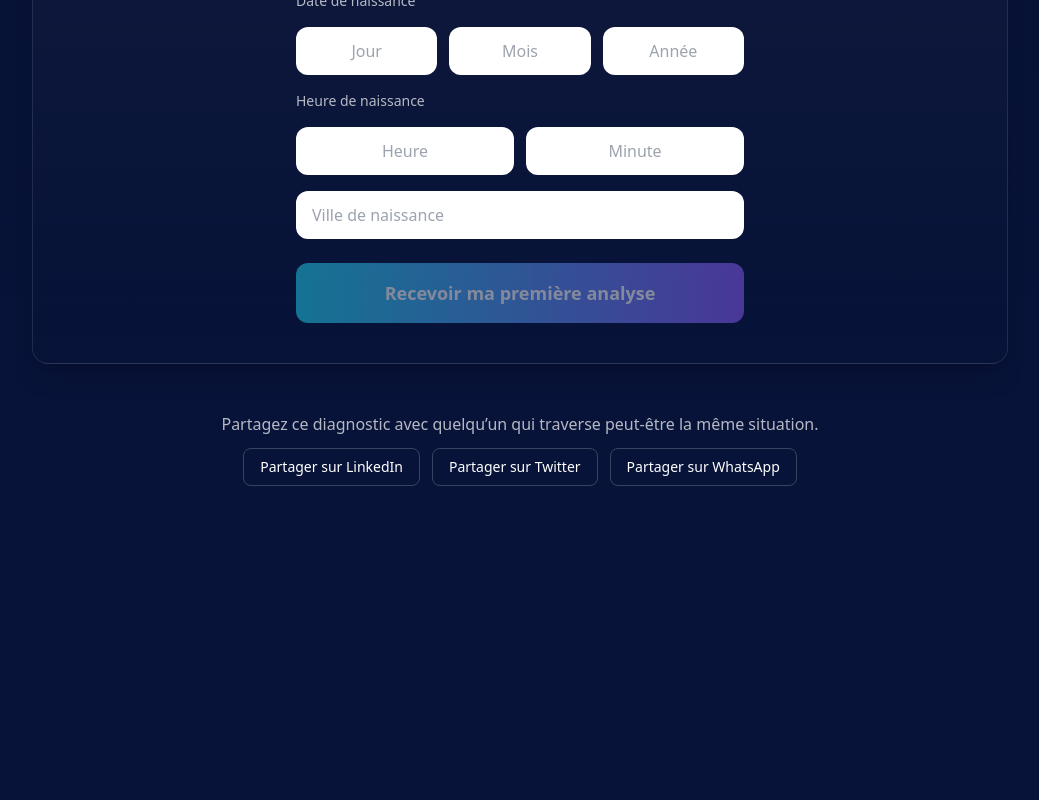
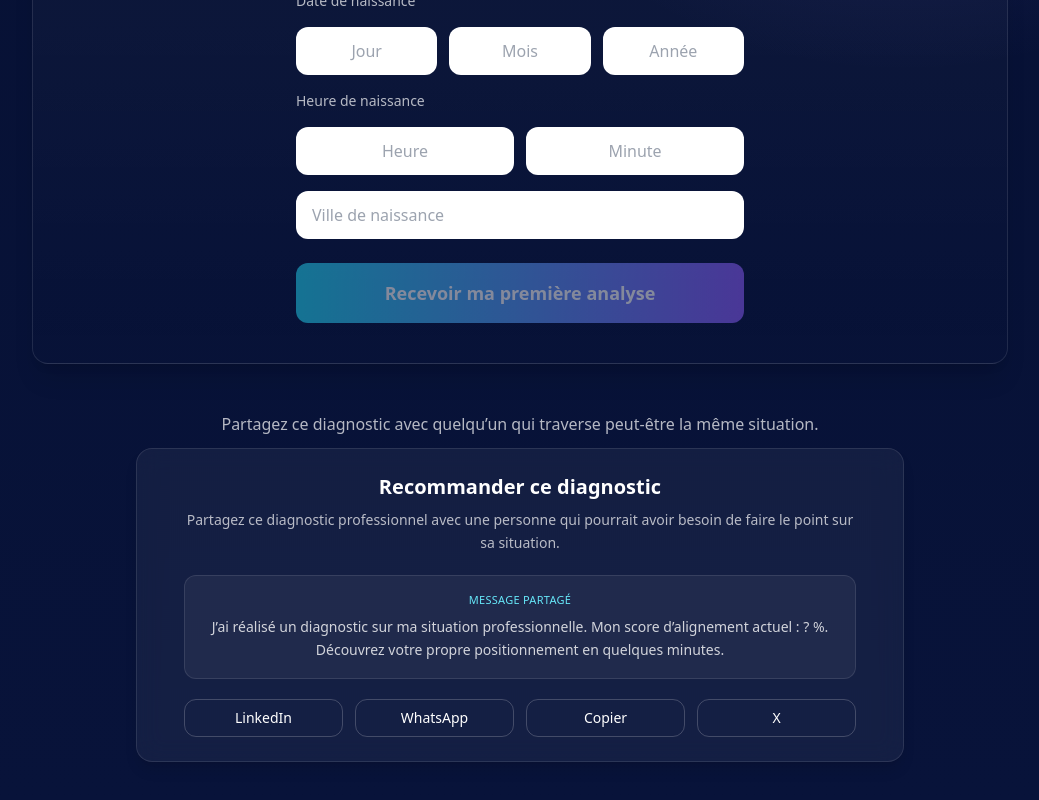
Before and after one commit to arnaudcrestey/procoach, a Next.js app in the folder arnaudcrestey-site-main/: page /resultat in a window 1280 px wide. Shown: the part 858-1658 px from the top of the page, without its empty margins (120-1159 px from the left). Before the commit the page ends 1384 px from the top, so only its background shows below. Built offline with nearby package versions, Linux system fonts and the light colour scheme.

Commit message:
Update share-buttons.tsx

```diff
--- a/arnaudcrestey-site-main/components/share-buttons.tsx
+++ b/arnaudcrestey-site-main/components/share-buttons.tsx
@@ -3,75 +3,96 @@
 import { useEffect, useState } from "react";
 
 export function ShareButtons() {
-
   const [score, setScore] = useState<number | null>(null);
+  const [copied, setCopied] = useState(false);
 
   useEffect(() => {
-
     const storedScore = localStorage.getItem("procoach_score");
 
     if (storedScore) {
       setScore(Number(storedScore));
     }
-
   }, []);
 
-  const url =
+  const shareUrl =
     typeof window !== "undefined"
-    ? window.location.origin
-    : "https://procoach";
+      ? `${window.location.origin}/`
+      : "https://procoach.vercel.app/";
 
-const message = `Je viens de faire un diagnostic sur ma situation professionnelle.
+  const shareText = `J’ai réalisé un diagnostic sur ma situation professionnelle. Mon score d’alignement actuel : ${score ?? "?"} %. Découvrez votre propre positionnement en quelques minutes.`;
 
-Mon score : ${score ?? "?"} %
-Score moyen des participants : 54 %
+  const encodedText = encodeURIComponent(shareText);
+  const encodedUrl = encodeURIComponent(shareUrl);
 
-Et vous ?
+  const linkedInUrl = `https://www.linkedin.com/sharing/share-offsite/?url=${encodedUrl}`;
+  const xUrl = `https://twitter.com/intent/tweet?text=${encodedText}&url=${encodedUrl}`;
+  const whatsappUrl = `https://wa.me/?text=${encodedText}%20${encodedUrl}`;
 
-👉 ${url}`;
-
-  const encodedMessage = encodeURIComponent(message);
-
-  const linkedinUrl = `https://www.linkedin.com/sharing/share-offsite/?url=${encodeURIComponent(
-    url
-  )}`;
-
-  const twitterUrl = `https://twitter.com/intent/tweet?text=${encodedMessage}`;
-
-  const whatsappUrl = `https://wa.me/?text=${encodedMessage}`;
+  async function copyMessage() {
+    try {
+      await navigator.clipboard.writeText(`${shareText} ${shareUrl}`);
+      setCopied(true);
+      setTimeout(() => setCopied(false), 2000);
+    } catch (error) {
+      console.error(error);
+    }
+  }
 
   return (
+    <section className="mx-auto max-w-3xl rounded-2xl border border-white/10 bg-white/5 p-4 shadow-lg backdrop-blur-md sm:p-6">
+      <h3 className="text-center text-xl font-semibold text-white">
+        Recommander ce diagnostic
+      </h3>
 
-    <div className="flex flex-wrap justify-center gap-3">
+      <p className="mx-auto mt-2 max-w-2xl text-center text-sm leading-relaxed text-white/70">
+        Partagez ce diagnostic professionnel avec une personne qui pourrait avoir besoin de faire le point sur sa situation.
+      </p>
 
+      <div className="mx-auto mt-5 max-w-2xl rounded-xl border border-white/10 bg-white/5 p-4">
+        <p className="mb-2 text-[11px] font-medium uppercase tracking-wide text-cyan-300">
+          Message partagé
+        </p>
+
+        <p className="text-sm leading-relaxed text-white/80">
+          {shareText}
+        </p>
+      </div>
+
+      <div className="mx-auto mt-5 grid max-w-2xl grid-cols-2 gap-3 sm:grid-cols-4">
         <a
-        href={linkedinUrl}
+          href={linkedInUrl}
           target="_blank"
           rel="noopener noreferrer"
-        className="rounded-lg border border-white/20 px-4 py-2 text-sm text-white hover:bg-white/10"
+          className="rounded-xl border border-white/20 px-4 py-2 text-center text-sm text-white transition hover:bg-white/10"
         >
-        Partager sur LinkedIn
-      </a>
-
-      <a
-        href={twitterUrl}
-        target="_blank"
-        rel="noopener noreferrer"
-        className="rounded-lg border border-white/20 px-4 py-2 text-sm text-white hover:bg-white/10"
-      >
-        Partager sur Twitter
+          LinkedIn
         </a>
 
         <a
           href={whatsappUrl}
           target="_blank"
           rel="noopener noreferrer"
-        className="rounded-lg border border-white/20 px-4 py-2 text-sm text-white hover:bg-white/10"
+          className="rounded-xl border border-white/20 px-4 py-2 text-center text-sm text-white transition hover:bg-white/10"
         >
-        Partager sur WhatsApp
+          WhatsApp
         </a>
 
+        <button
+          onClick={copyMessage}
+          className="rounded-xl border border-white/20 px-4 py-2 text-center text-sm text-white transition hover:bg-white/10"
+        >
+          {copied ? "Copié ✓" : "Copier"}
+        </button>
+
+        <a
+          href={xUrl}
+          target="_blank"
+          rel="noopener noreferrer"
+          className="rounded-xl border border-white/20 px-4 py-2 text-center text-sm text-white transition hover:bg-white/10"
+        >
+          X
+        </a>
       </div>
-
+    </section>
   );
 }
```
Lines whose indentation alone changed are shown as unchanged.
